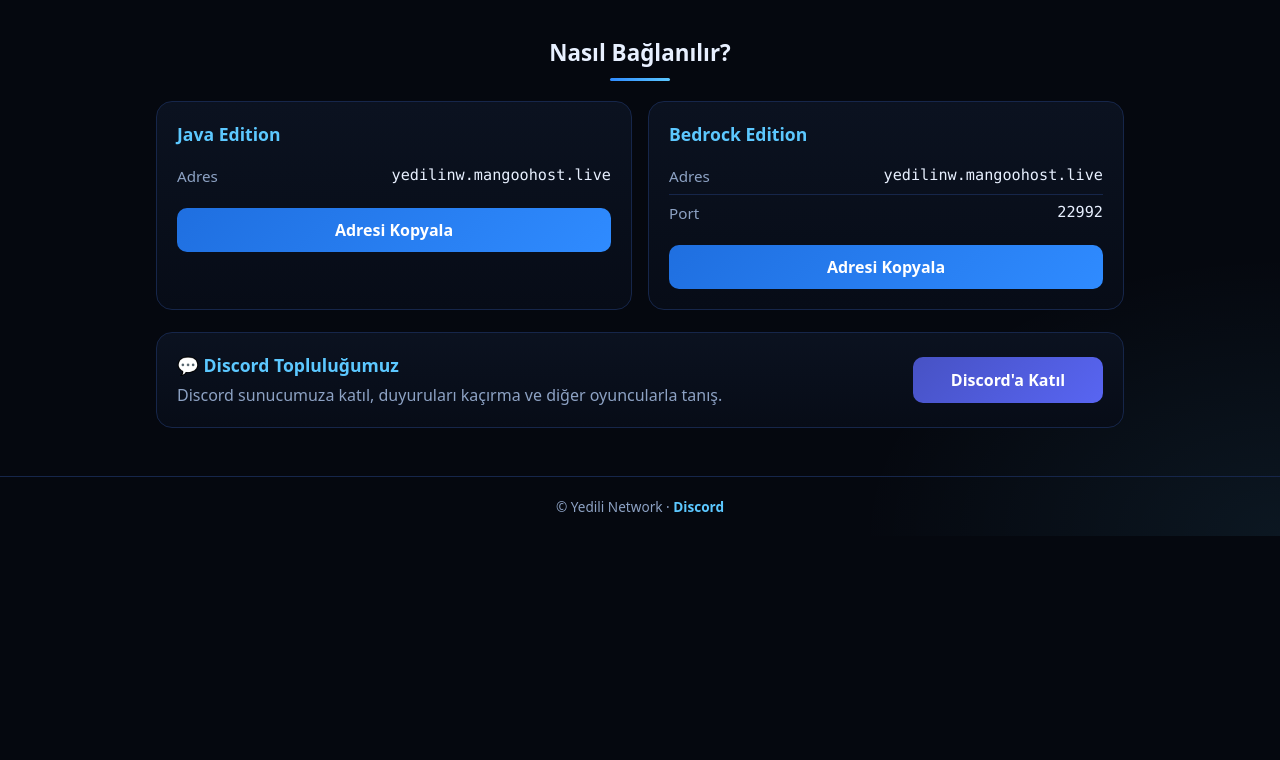
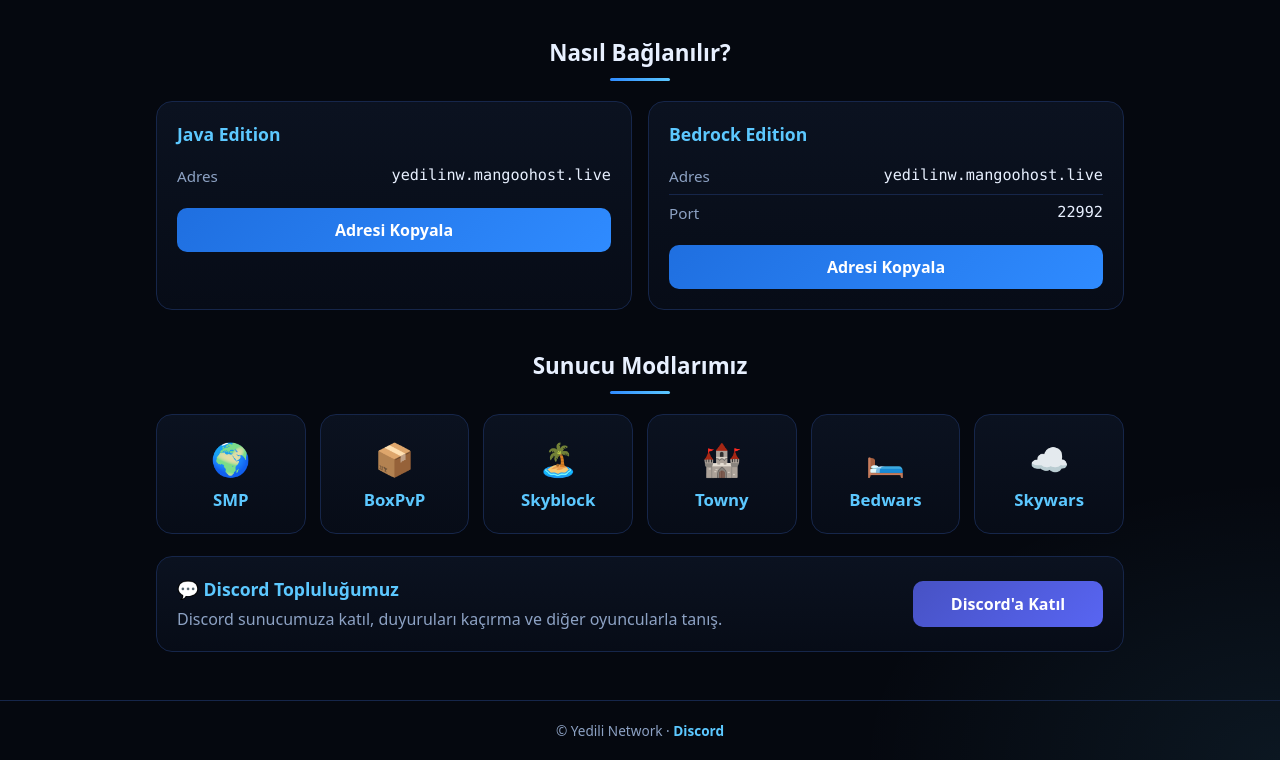
Before and after one commit to azimlikrala-png/yedilinw, a website: page index.html in a window 1280 px wide. Shown: the part 569-1329 px from the top of the page. Before the commit the page ends 1105 px from the top, so only its background shows below. Drawn offline with Linux system fonts and the light colour scheme; no server answers.

Commit message:
Ana sayfaya sunucu modları bölümü
Co-Authored-By: Claude Sonnet 5.5 <noreply@anthropic.com>
Claude-Session: https://claude.ai/code/session_016YtnXQwdh5C7KwTREk7ZBa

```diff
--- a/i18n.js
+++ b/i18n.js
@@ -574,3 +574,9 @@ var FORMS = {
   };
   Object.keys(P).forEach(function (l) { T[l].playersOnline = P[l][0]; T[l].serverOffline = P[l][1]; T[l].statusFail = P[l][2]; });
 })();
+
+/* Sunucu modları başlığı */
+(function () {
+  var M = { "tr": "Sunucu Modlarımız", "en-GB": "Our Game Modes", "fr": "Nos modes de jeu", "de": "Unsere Spielmodi", "az": "Server rejimlərimiz", "ru": "Наши режимы", "ro": "Modurile noastre de joc", "hi": "हमारे गेम मोड", "ar": "أوضاع اللعب لدينا" };
+  Object.keys(M).forEach(function (l) { T[l].modes = M[l]; });
+})();
--- a/index.html
+++ b/index.html
@@ -178,6 +178,7 @@ form{text-align:start}
 .annit p{white-space:pre-wrap;margin:4px 0 8px;color:var(--muted)}
 .dropdown .btn.sm{width:100%;display:block;margin-top:6px}
 .upd{white-space:normal}
+.modes{display:grid;grid-template-columns:repeat(auto-fit,minmax(140px,1fr));gap:14px}.mode{text-align:center;padding:22px 12px}.mode span{display:block;font-size:2rem;margin-bottom:8px}.mode b{font-size:1.05rem;color:var(--cyan)}
 </style>
 </head>
 <body>
@@ -240,6 +241,16 @@ form{text-align:start}
         <button type="button" class="btn copy" data-i18n="copy"></button>
       </div>
     </section>
+    <h2 class="title" data-i18n="modes"></h2>
+    <section class="modes">
+      <div class="card mode"><span>🌍</span><b>SMP</b></div>
+      <div class="card mode"><span>📦</span><b>BoxPvP</b></div>
+      <div class="card mode"><span>🏝️</span><b>Skyblock</b></div>
+      <div class="card mode"><span>🏰</span><b>Towny</b></div>
+      <div class="card mode"><span>🛏️</span><b>Bedwars</b></div>
+      <div class="card mode"><span>☁️</span><b>Skywars</b></div>
+    </section>
+
     <section class="card dc" style="margin-top:22px">
       <div class="txt">
         <h3>💬 <span data-i18n="dcTitle"></span></h3>
```
